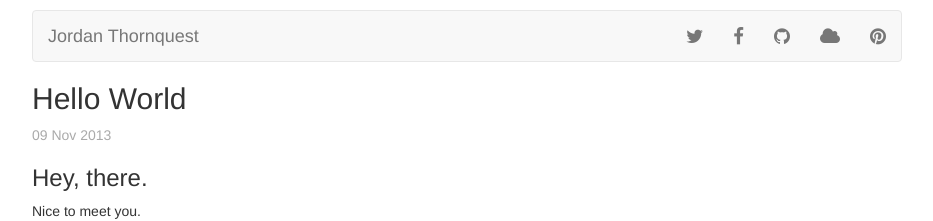
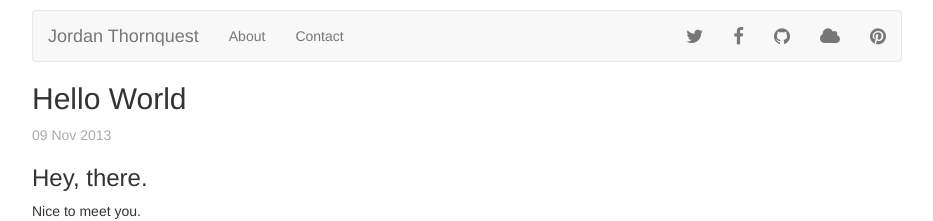
Before and after one commit to xingbo/jordanthornquest.com, a Jekyll site: the page built from _posts/2013-11-9-hello-world.md, in a window 1280 px wide. Shown: the top 221 px of the page, without its empty margins (173-1106 px from the left). Built offline with Jekyll 4.4.1, drawn with Linux system fonts in a browser that asks for light colours; nearby versions of some CDN libraries; Markdown is read by kramdown in place of the engine named in the settings; comment, search, counter and statistics services are not loaded.

Commit message:
add about and contact page, switch blog list arrow to Font Awesome

```diff
--- a/_layouts/default.html
+++ b/_layouts/default.html
@@ -36,6 +36,14 @@
 
         <!-- Collect the nav links, forms, and other content for toggling -->
         <div class="collapse navbar-collapse" id="bs-example-navbar-collapse-1">
+          <ul class="nav navbar-nav">
+            <li>
+              <a href="/about.html">About</a>
+            </li>
+            <li>
+              <a href="/contact.html">Contact</a>
+          </ul>
+
           <ul class="nav navbar-nav navbar-right">
             <li>
               <a href="https://twitter.com/jsthornquest">
--- /dev/null
+++ b/about.html
@@ -0,0 +1,6 @@
+---
+layout: default
+title: About Me
+---
+
+<p>Hey, there.</p>
--- /dev/null
+++ b/contact.html
@@ -0,0 +1,6 @@
+---
+layout: default
+title: Contact Me
+---
+
+<p> Whoa. </p>
--- a/index.html
+++ b/index.html
@@ -11,7 +11,7 @@ title: Jordan Thornquest
 
   <ul class="posts">
     {% for post in site.posts %}
-      <li><span>{{ post.date | date_to_string }}</span> &raquo; <a href="{{ post.url }}">{{ post.title }}</a></li>
+    <li><span>{{ post.date | date_to_string }}</span> <i class="fa fa-angle-right"></i> <a href="{{ post.url }}">{{ post.title }}</a></li>
     {% endfor %}
   </ul>
 
```
